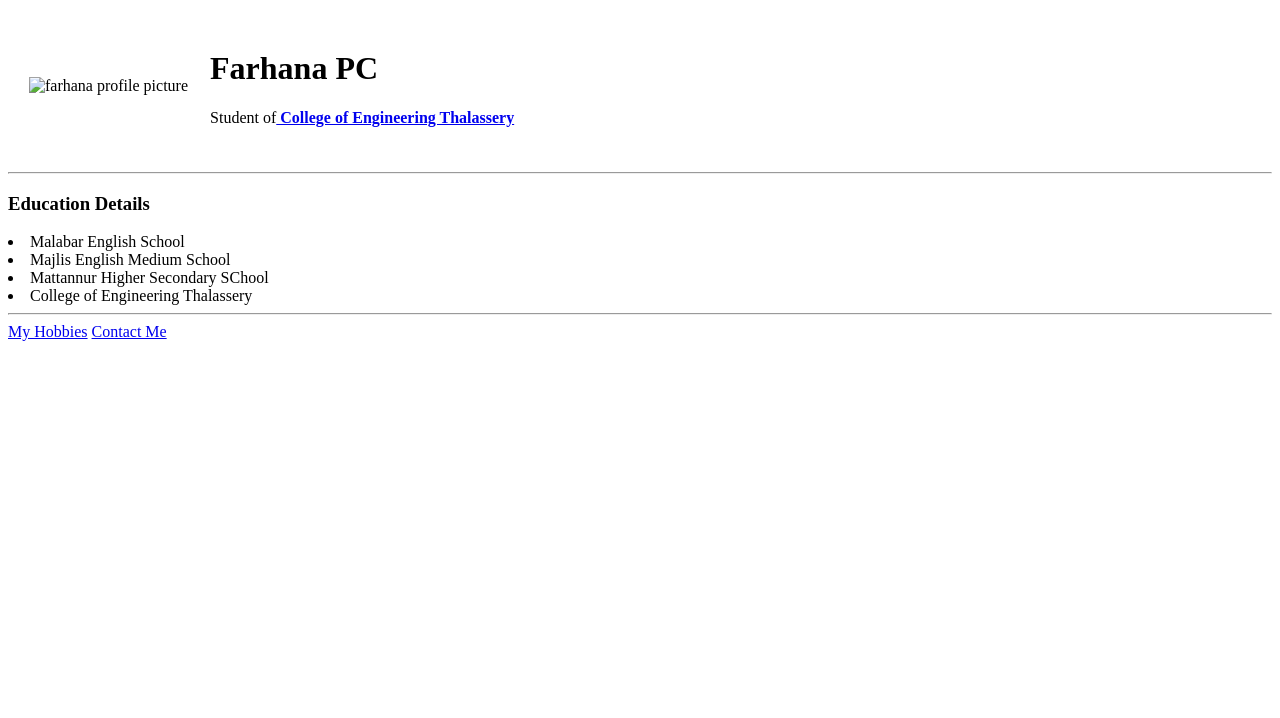
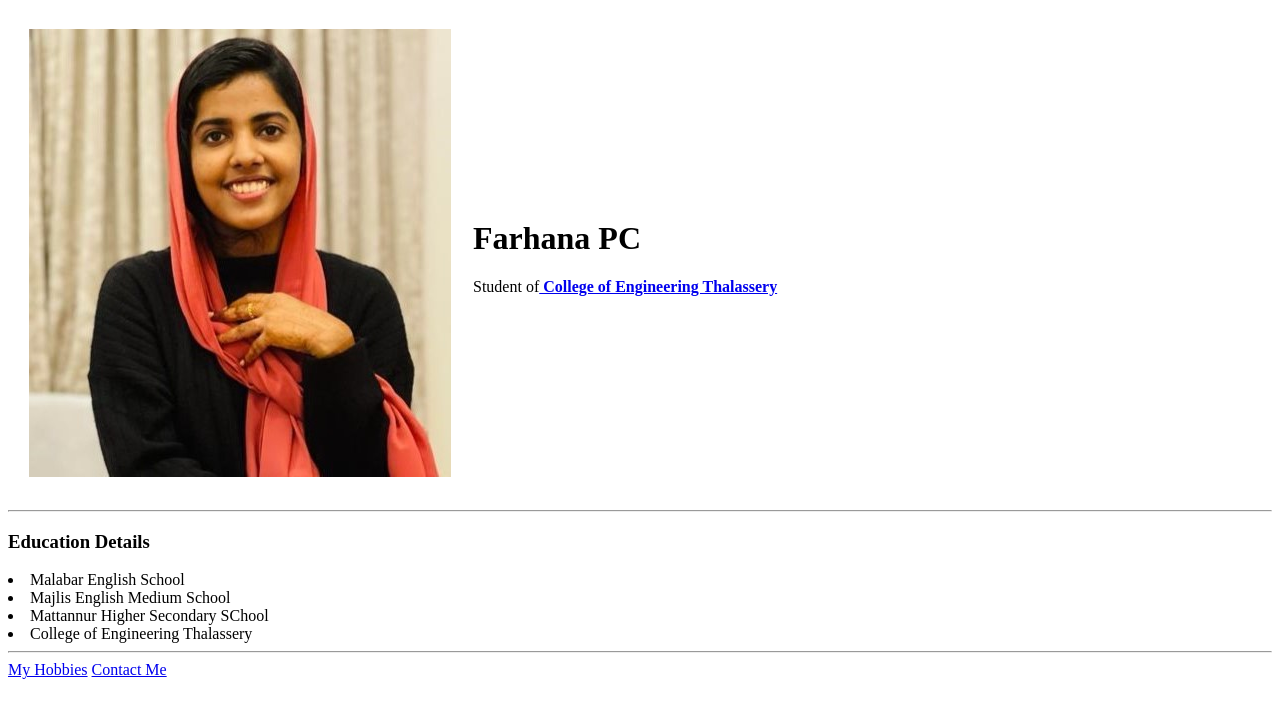
Before and after one commit to anandp2002/personal-site, a plain HTML site: page index.html in a window 1280 px wide. Drawn offline with Linux system fonts and the light colour scheme.

Commit message:
Update index.html

```diff
--- a/index.html
+++ b/index.html
@@ -9,7 +9,7 @@
   <body>
     <table cellspacing="20">
       <tr>
-        <td><img src="Farhana pic 3.jpg" alt="farhana profile picture"></td>
+        <td><img src="farhana pic 3_103542.jpg" alt="farhana profile picture"></td>
         <td><h1>Farhana PC</h1>
         <p>Student of<strong><a href="https://www.cethalassery.ac.in/"> College of Engineering Thalassery</a></strong></td>
        </tr>
```
